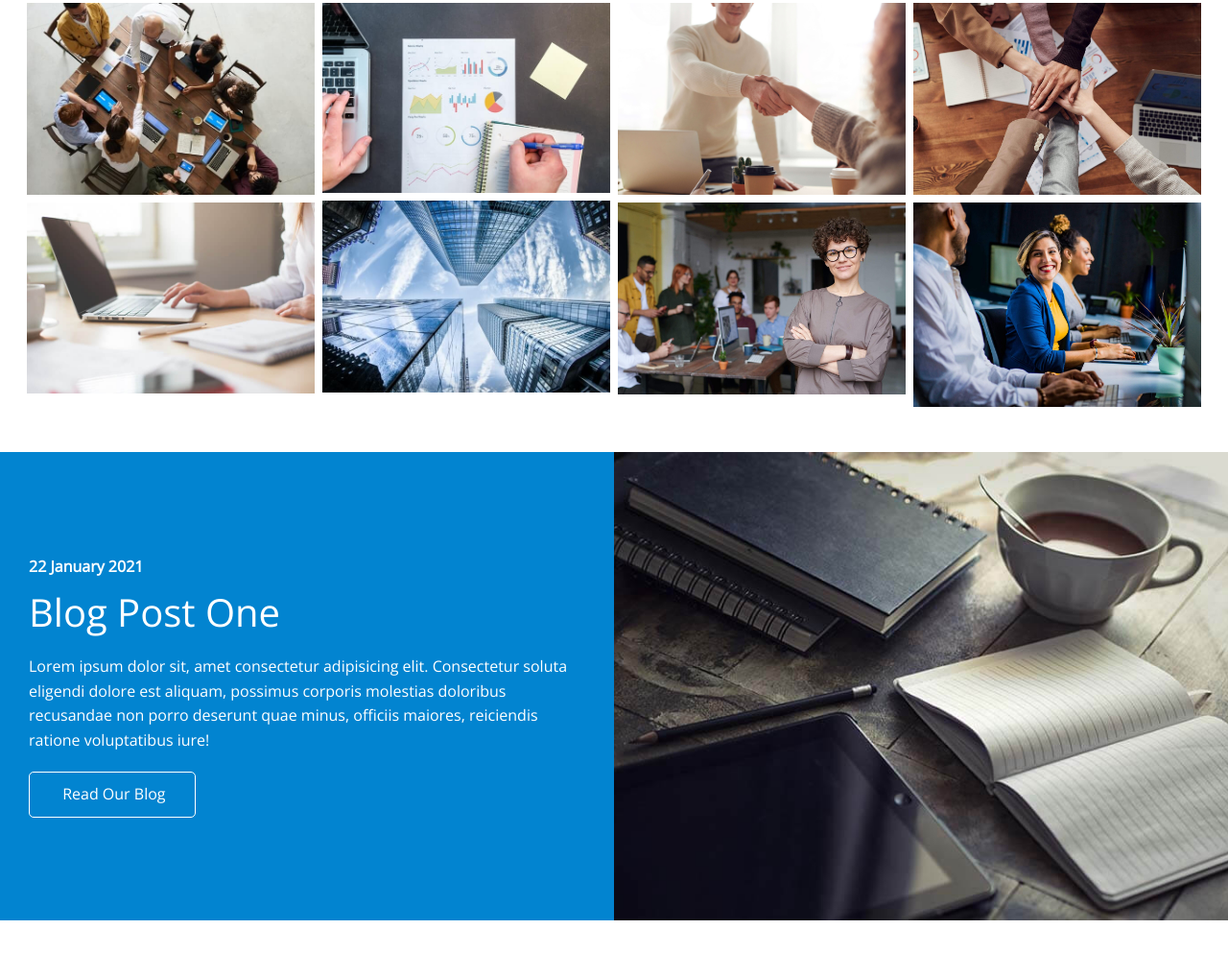
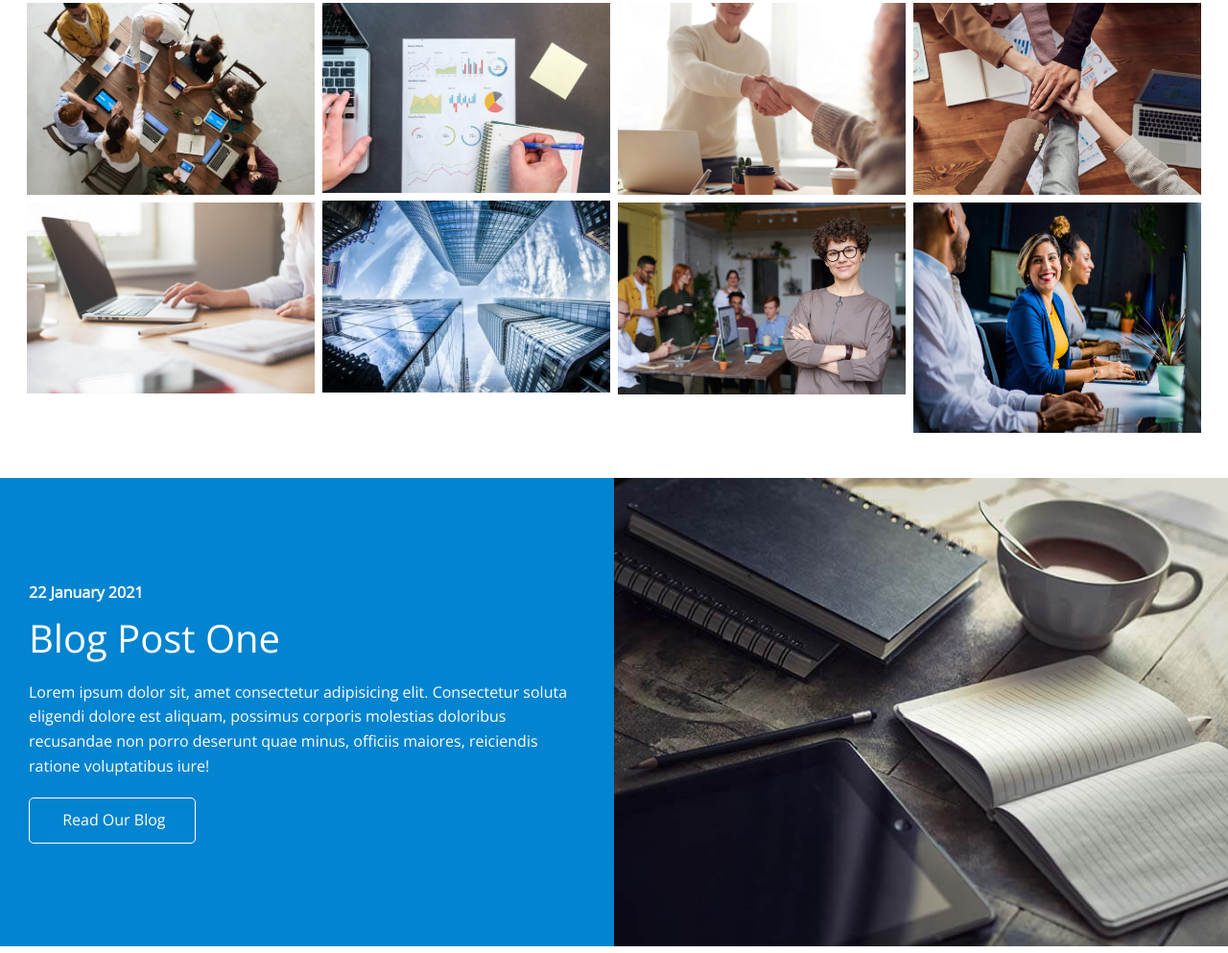
Before and after one commit to furk4nyildiz/responsiveCompanyWebsite, a plain HTML site: page index.html in a window 1280 px wide. Shown: the part 1750-2743 px from the top of the page at 96% size. Before the commit the page ends 2716 px from the top, so only its background shows below. Drawn offline with nearby package versions, Linux system fonts and the light colour scheme.

Commit message:
flex-grid re-touch

```diff
--- a/css/utilities.css
+++ b/css/utilities.css
@@ -135,3 +135,9 @@
   max-width: 25%;
   padding: 0 4px;
 }
+/* Normally dont need i ll find a solution later*/
+
+.flex-grid .row .img8 {
+  height: 240px;
+}
+/*-----------------*/
--- a/index.html
+++ b/index.html
@@ -129,7 +129,7 @@
           </div>
           <div class="column">
             <img src="/img/cases/cases7.jpg" alt="" />
-            <img src="/img/cases/cases8.jpg" alt="" />
+            <img class="img8" src="/img/cases/cases8.jpg" alt="" />
           </div>
         </div>
       </section>
```
